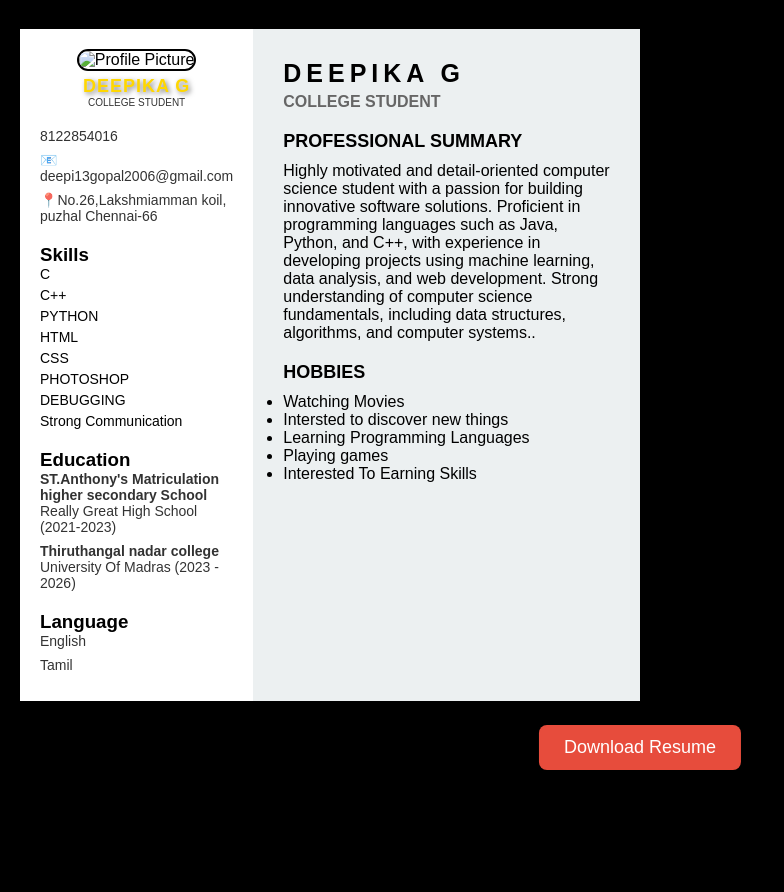
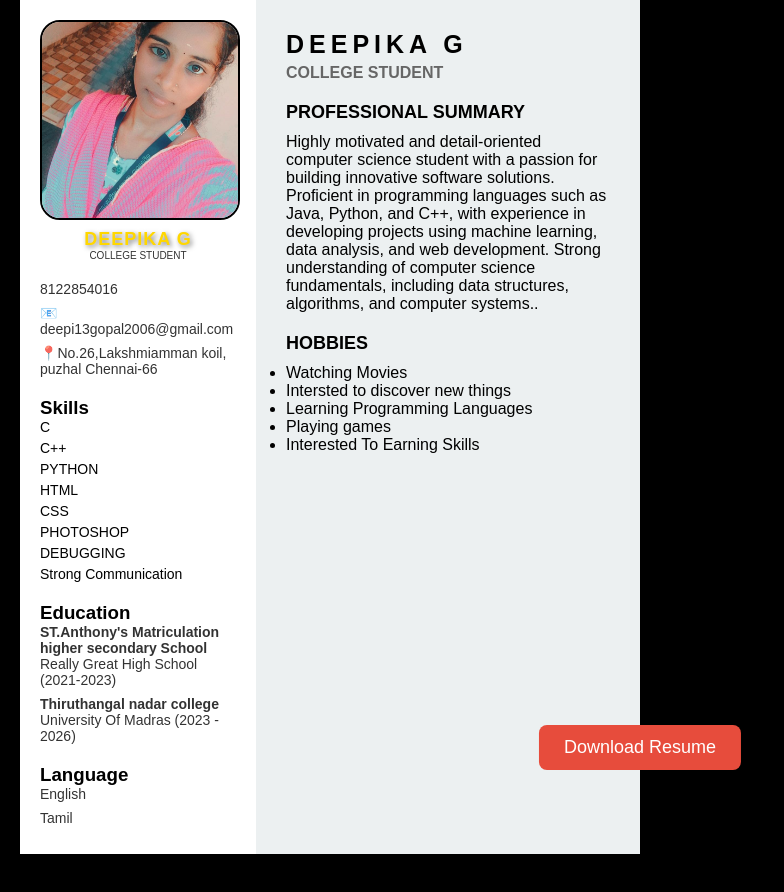
Before and after one commit to deepika-G-2006/Portfolio, a plain HTML site: page index.html in a window 1280 px wide. Shown: the whole page, without its empty margins (0-784 px from the left). Before the commit the page ends 800 px from the top, so only its background shows below. Drawn offline with Linux system fonts and the light colour scheme.

Commit message:
Update index.html

```diff
--- a/index.html
+++ b/index.html
@@ -146,7 +146,7 @@
     <!-- Sidebar -->
     <div class="sidebar">
         <div class="profile">
-            <img src="441894364_1098027437922528_7317708064700989169_n_1098027434589195.jpg"alt="Profile Picture">
+            <img src="Deepika G.jpg"alt="Profile Picture">
         </div>
         <h1>DEEPIKA G</h1>
         <p>COLLEGE STUDENT</p>
```
